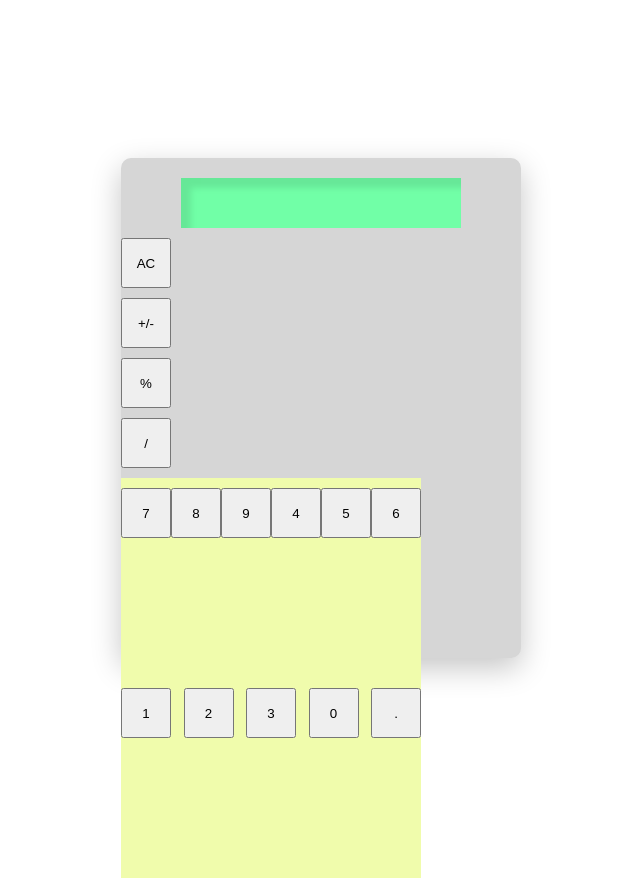
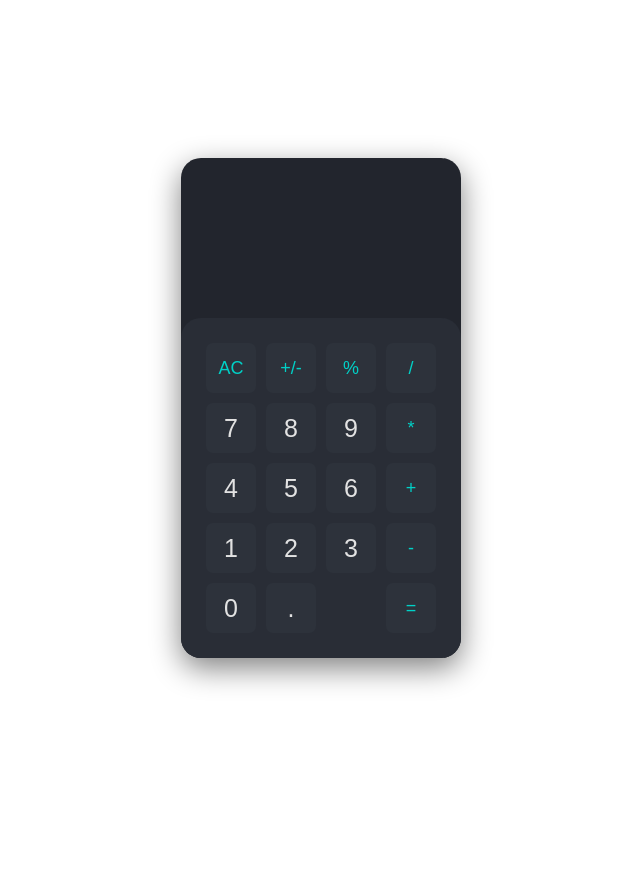
Before and after one commit to darkblitzrc/calculatorJS, a plain HTML site: page index.html in a window 1280 px wide. Shown: the top 881 px of the page, without its empty margins (319-959 px from the left). After the commit the page ends 816 px from the top, so only its background shows below. Drawn offline with Linux system fonts and the light colour scheme.

Commit message:
Add styling and colors

```diff
--- a/styles.css
+++ b/styles.css
@@ -8,39 +8,67 @@ body{
 
 .calcBody{
     display: flex;
-    border-radius: 10px;
-    box-shadow: 0px 10px 30px #0000003a;
+    border-radius: 20px;
+    justify-content: flex-end;
+    box-shadow: 0px 10px 30px #0000007e;
     flex-direction: column;
-    align-items: flex-start;
-    justify-content: space-between;
     height: 500px;
-    width: 400px;
-    background-color: rgb(214, 214, 214);
+    width: 280px;
+    background-color: #22252d;
 }
 
 .numPad{
     display: flex;
-    justify-content: space-between;
     flex-wrap: wrap;
-    height: 400px;
-    width: 300px;
-    background-color: rgb(240, 252, 172);
+    align-items: flex-start;
+    height: 100%;
+    width: 180px;
 }
 
-.operators{
+.top-row{
     display: flex;
-    width: 400px;
+    width: 100%;
+    justify-content: center;
+    margin-top: 20px;
+}
+
+.content{
+    display: flex;
+    width: 100%;
+}
+
+.op{
+    width: 50px;
+    height: 50px;
+    font-size: 18px;
+    background-color: #2d323b;
+    color: #00d1c7;
+    display: flex;
+    margin: 5px;
+    border: none;
+    border-radius: 7px;
+    align-items: center;
     justify-content: center;
 }
 
-button{
+.op:active{
+    background-color: #22252d;
+}
+
+.number, .decimal{
+    font-size: 25px;
+    background-color: #2d323b;
+    color: #e2e2e2;
     width: 50px;
     height: 50px;
-    display: flex;
-    align-items: center;
-    justify-content: center;
-    margin-top: 10px;
-    margin-bottom: 10px;
+    margin: 5px;
+    border-radius: 7px;
+    border: none;
+
+}
+
+.number:active{
+    background-color: #22252d;
 }
 
 .displayContainer{
@@ -49,10 +77,25 @@ button{
     justify-content: center;
 }
 .display{
-    margin-top: 20px;
+    margin-bottom: 40px;
     height: 50px;
     width: 70%;
-    background: rgb(113, 255, 167);
-    font-size: 50px;
-    box-shadow: inset 10px 10px 6px #00000018;
+    font-size: 40px;
+    color: #e2e2e2;
 }
+
+.content{
+    display: flex;
+    justify-content: center;
+    margin-bottom: 20px;
+}
+
+.secondOps{
+    display: flex;
+    flex-direction: column;
+}
+
+.bottomSection{
+    background-color: #292d36;
+    border-radius: 20px;
+}
```
